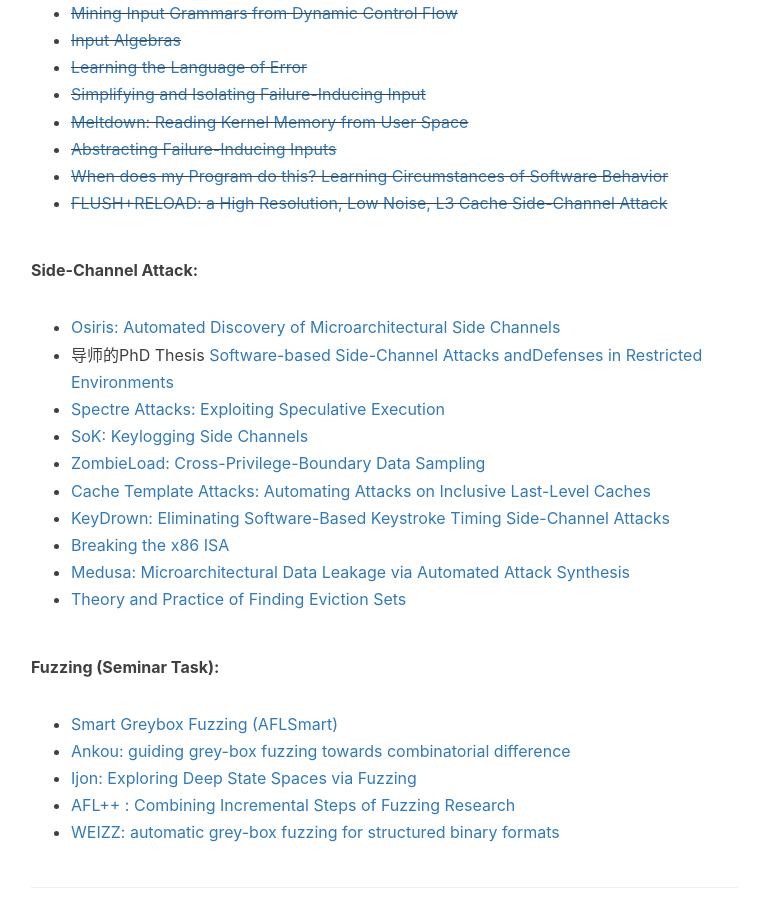
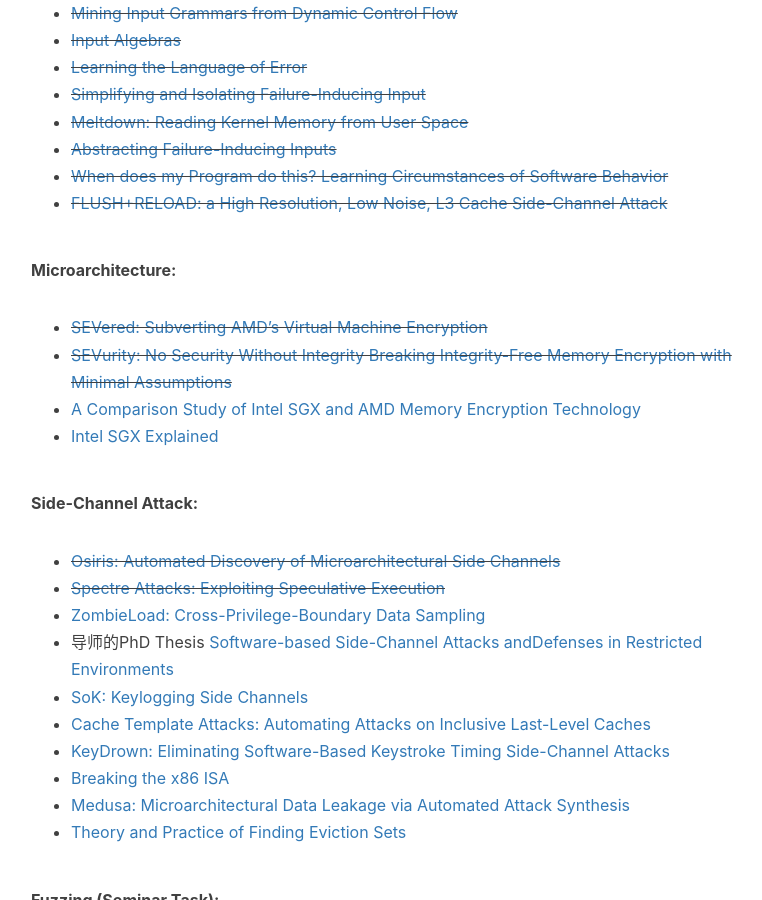
Before and after one commit to Jdkhnjggf/Jdkhnjggf.github.io, a Jekyll site: the page built from _posts/2021-04-27-Paper-Reading-List.markdown, in a window 1280 px wide and 900 px high, scrolled down 1102 px. Shown: the whole window, without its empty margins (234-996 px from the left). Built offline with Jekyll 4.4.1, drawn with Linux system fonts in a browser that asks for light colours; nearby versions of some CDN libraries; comment, search, counter and statistics services are not loaded.

Commit message:
update Paper-Reading-List

```diff
--- a/_posts/2021-04-27-Paper-Reading-List.markdown
+++ b/_posts/2021-04-27-Paper-Reading-List.markdown
@@ -38,12 +38,18 @@
 * ~~[FLUSH+RELOAD: a High Resolution, Low Noise, L3 Cache Side-Channel Attack](https://eprint.iacr.org/2013/448.pdf)~~
 
 
+**Microarchitecture:**
+* ~~[SEVered: Subverting AMD’s Virtual Machine Encryption](https://arxiv.org/pdf/1805.09604.pdf)~~
+* ~~[SEVurity: No Security Without Integrity Breaking Integrity-Free Memory Encryption with Minimal Assumptions](https://arxiv.org/pdf/2004.11071.pdf)~~
+* [A Comparison Study of Intel SGX and AMD Memory Encryption Technology](https://www.notion.so/Notes-5423bb4deaaf4a498ed4c62b1d7be1e2#cc10b3e0f8f9491098bf1c246f975c90)
+* [Intel SGX Explained](https://www.notion.so/Notes-5423bb4deaaf4a498ed4c62b1d7be1e2#0b3ce3ba243e40f0b9e80e7cd4afb156)
+
 **Side-Channel Attack:**
-* [Osiris: Automated Discovery of Microarchitectural Side Channels](https://publications.cispa.saarland/3431/1/main.pdf)
+* ~~[Osiris: Automated Discovery of Microarchitectural Side Channels](https://publications.cispa.saarland/3431/1/main.pdf)~~
+* ~~[Spectre Attacks: Exploiting Speculative Execution](https://spectreattack.com/spectre.pdf)~~
+* [ZombieLoad: Cross-Privilege-Boundary Data Sampling](https://zombieloadattack.com/zombieload.pdf)
 * 导师的PhD Thesis  [Software-based Side-Channel Attacks andDefenses in Restricted Environments](https://misc0110.net/files/phd_thesis.pdf)
-* [Spectre Attacks: Exploiting Speculative Execution](https://spectreattack.com/spectre.pdf)
 * [SoK: Keylogging Side Channels](https://oaklandsok.github.io/papers/monaco2018.pdf)
-* [ZombieLoad: Cross-Privilege-Boundary Data Sampling](https://zombieloadattack.com/zombieload.pdf)
 * [Cache Template Attacks: Automating Attacks on Inclusive Last-Level Caches](https://gruss.cc/files/cta.pdf)
 * [KeyDrown: Eliminating Software-Based Keystroke Timing Side-Channel Attacks](https://www.ndss-symposium.org/wp-content/uploads/2018/02/ndss2018_04B-1_Schwarz_paper.pdf)
 * [Breaking the x86 ISA](https://www.blackhat.com/docs/us-17/thursday/us-17-Domas-Breaking-The-x86-Instruction-Set-wp.pdf)
```
